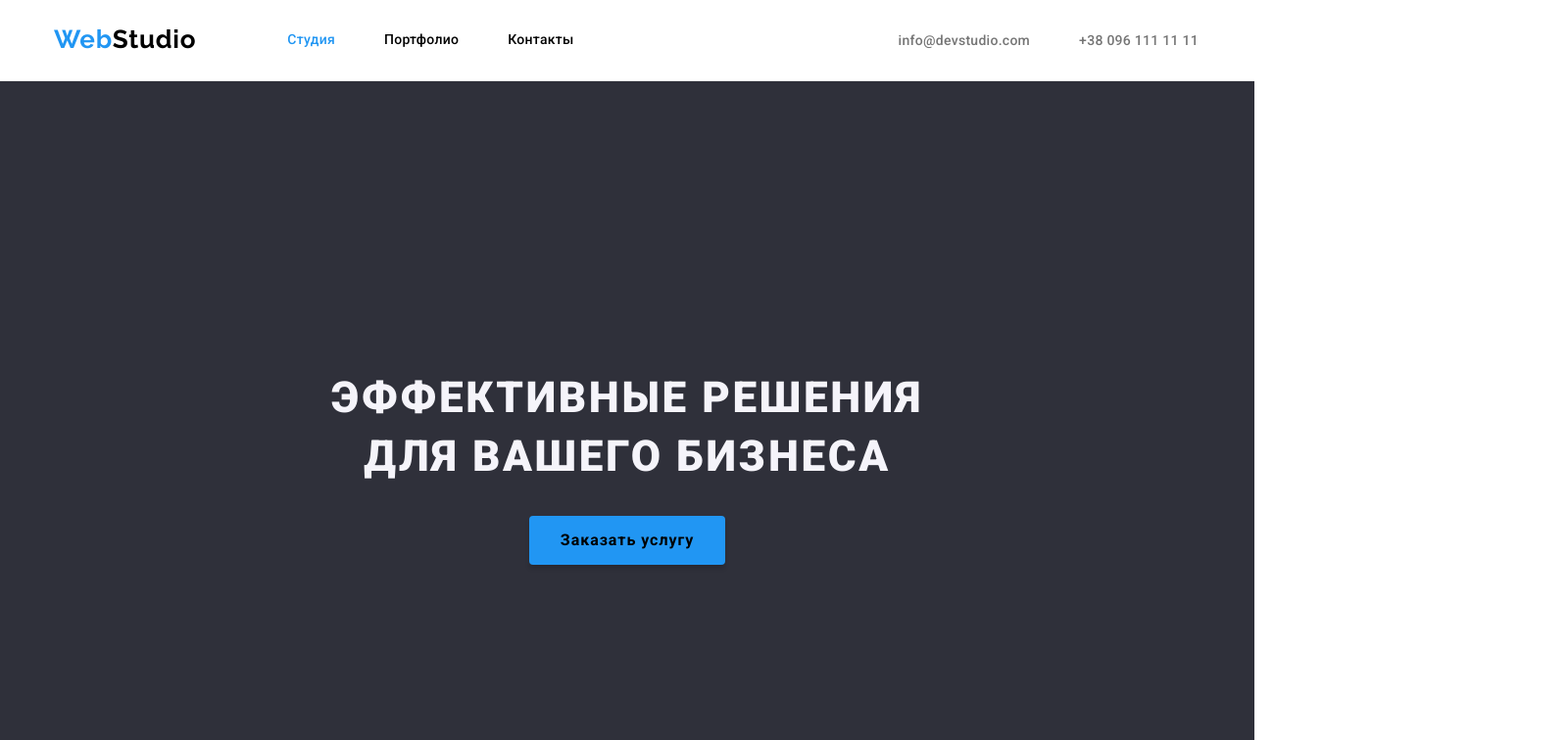
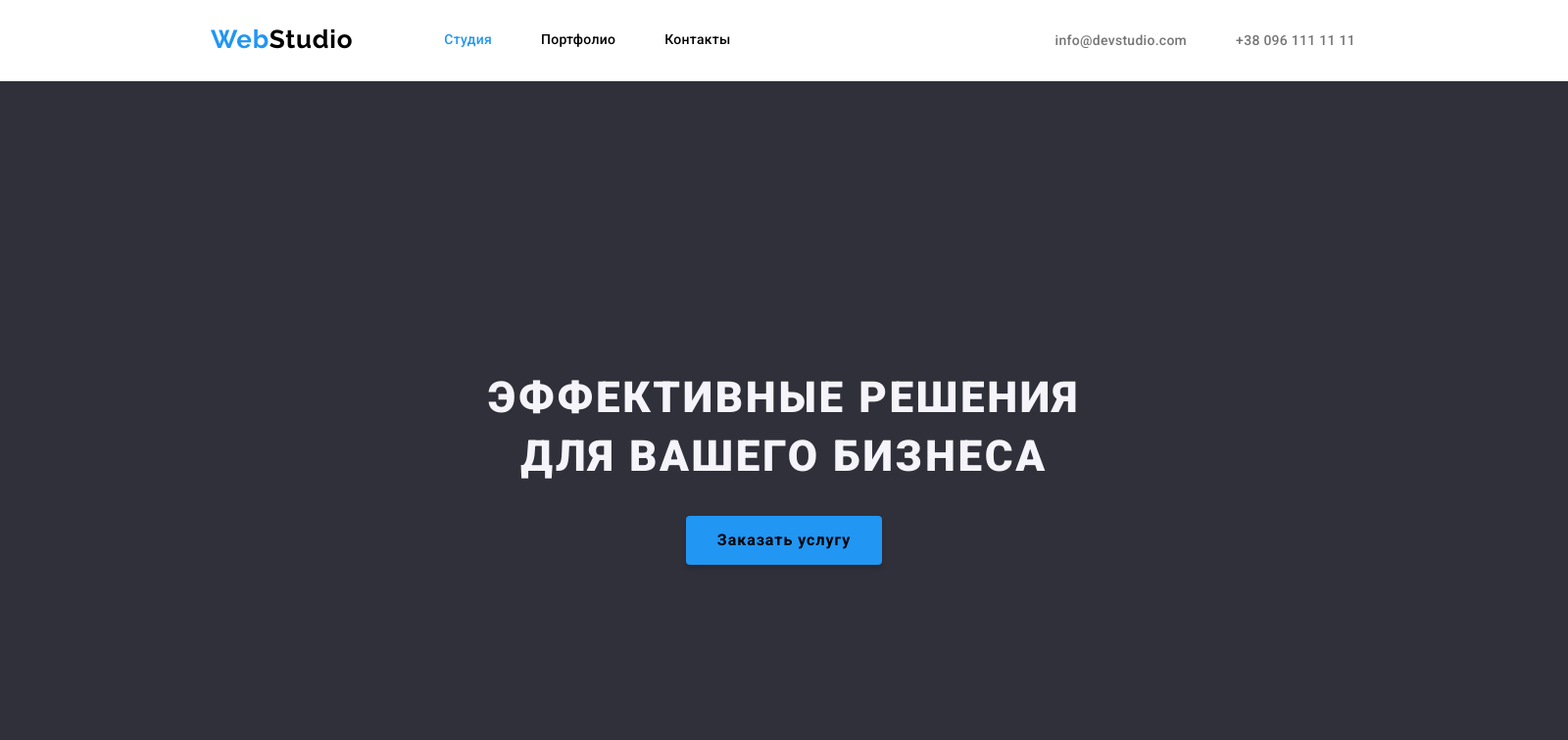
Before and after one commit to Qweeqer/goit-markup-hw-03, a plain HTML site: page index.html in a window 1280 px wide. Shown: the top 756 px of the page at 98% size, 1600 px wide, since content can reach past the window. Drawn offline with nearby package versions, Linux system fonts and the light colour scheme.

Commit message:
add section margin 0 auto

```diff
--- a/css/styles.css
+++ b/css/styles.css
@@ -9,7 +9,7 @@
 --hero-footer-bg: #2F303A;}
 /* outline: 2px solid tomato; */
 html {box-sizing: border-box;
-}
+width: 1600px;}
 *,
 *::before,
 *::after {box-sizing: inherit;}
@@ -26,9 +26,9 @@ img {display: block;}
 li {list-style: none;}
 .section {padding-top: 94px;
 padding-bottom: 94px;
+margin: 0 auto;
 }
 .container{width: 1200px;
-max-width: 1600px;
 padding-left: 15px;
 padding-right: 15px;
 margin: 0 auto;
```
